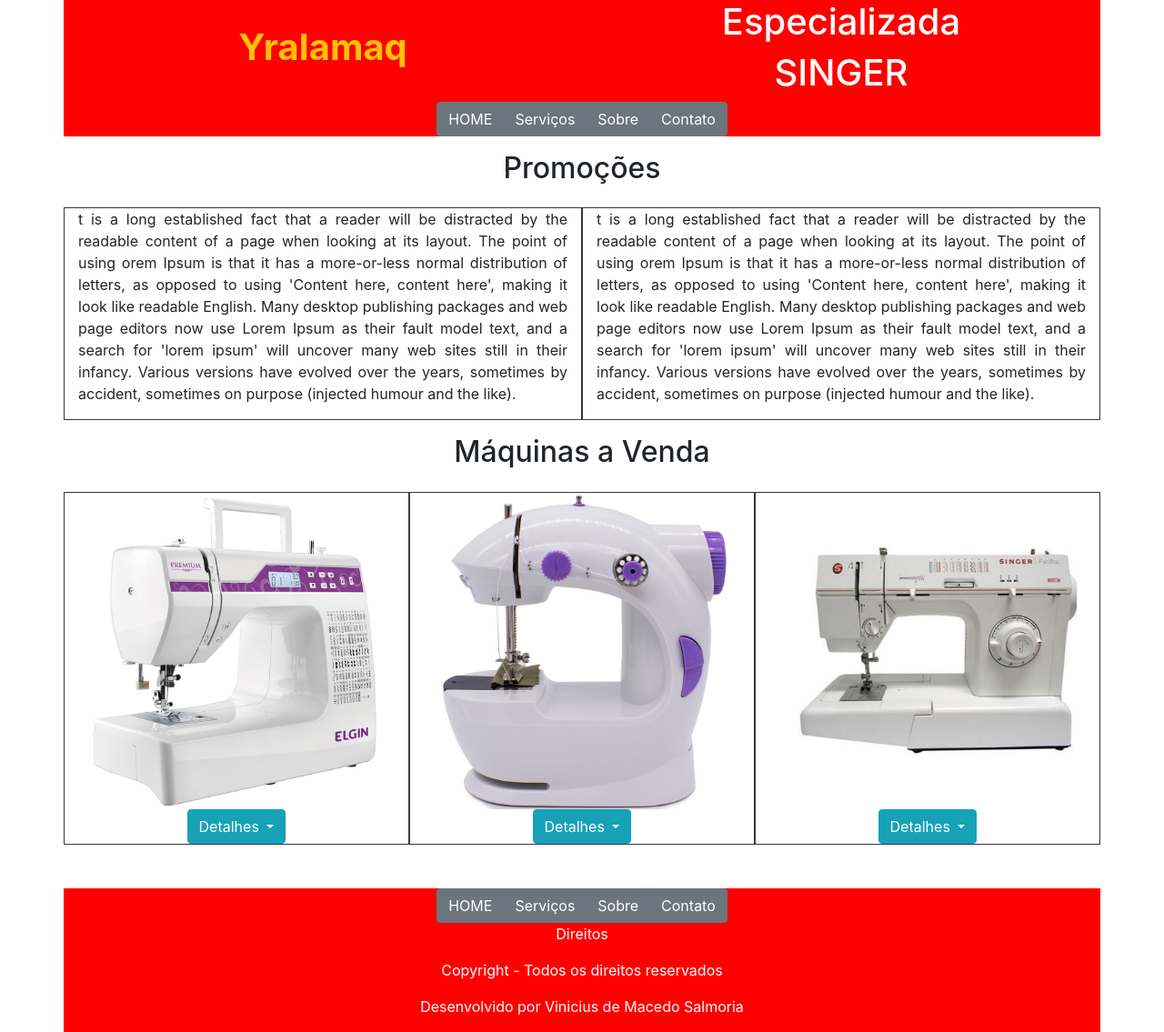
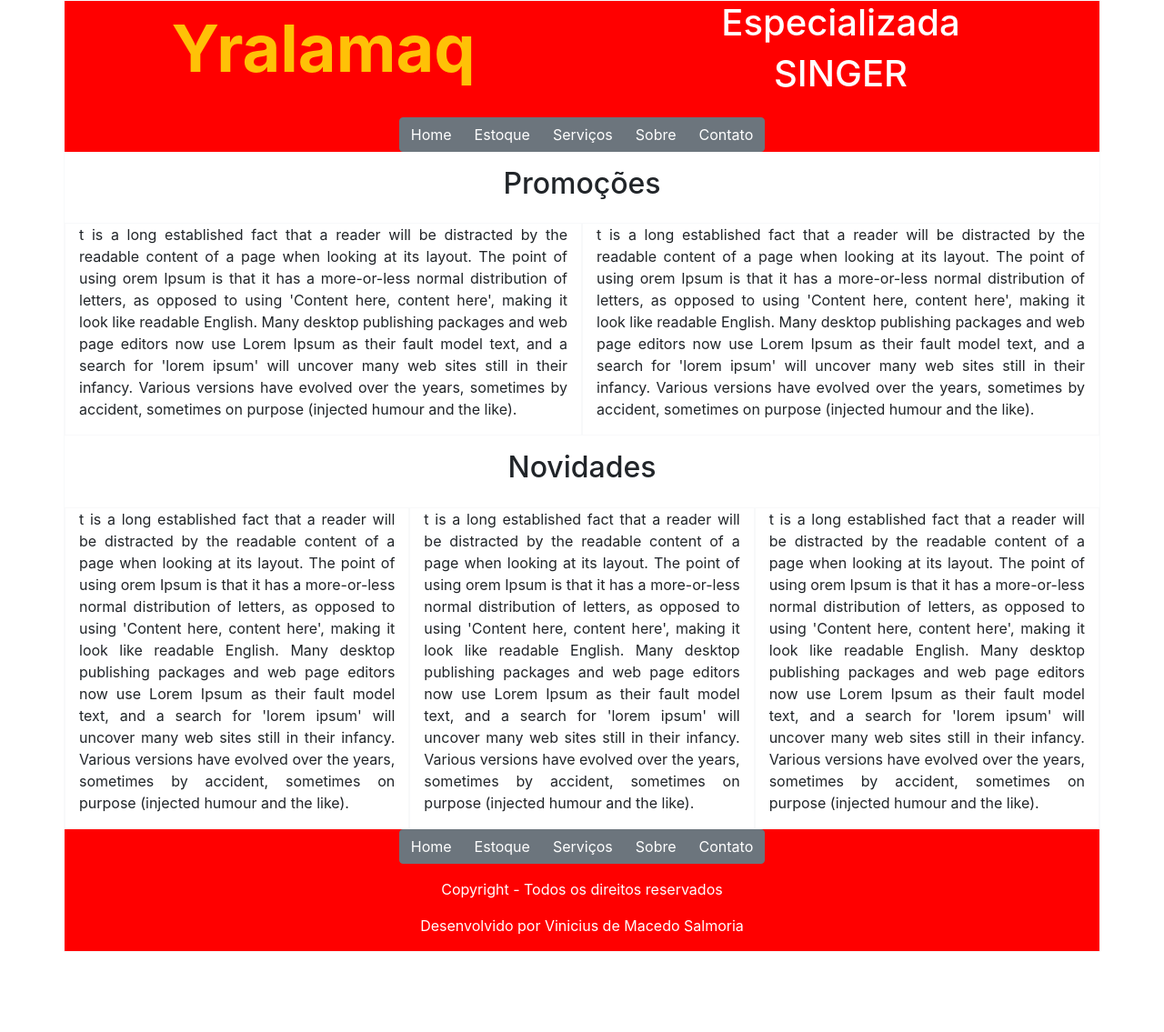
Before and after one commit to VinaMacSal/yralamaq, a plain HTML site: page index.html in a window 1280 px wide. Shown: the whole page at 91% size. After the commit the page ends 1047 px from the top, so only its background shows below. Drawn offline with Linux system fonts and the light colour scheme.

Commit message:
Alterado Index

```diff
--- a/index.html
+++ b/index.html
@@ -7,37 +7,34 @@
 	<title>Yralamaq</title>
 </head>
 <body>
-    <div class="container">
+    <div class="container border border-light">
         <div class="row text-center" style="background-color:red">
             <div class="col-sm-12 col-md-6 align-self-center">
-                <p class="text-warning font-weight-bold h1">Yralamaq</p>
+                <h1 class="text-warning font-weight-bold display-3">Yralamaq</h1>
             </div>
             <div class="col-sm-12 col-md-6">
                 <p class="text-white h1">Especializada</p>
                 <p class="text-white h1">SINGER</p>
             </div>
         </div>
-    </div>
-    <div class="container">
         <div class="row text-center" style="background-color:red">
-            <div class="col-md-12 col-sm-12">
+            <div class="col-md-12 col-sm-12 mt-3">
                 <div class="btn-group align-self-center" role="group" aria-label="Basic example">
-                    <button type="button" class="btn btn-secondary">HOME</button>
-                    <button type="button" class="btn btn-secondary">Serviços</button>
-                    <button type="button" class="btn btn-secondary">Sobre</button>
-                    <button type="button" class="btn btn-secondary">Contato</button>
+                    <a class="btn btn-secondary" href="/index.html" role="button">Home</a>
+                    <a class="btn btn-secondary" href="#" role="button">Estoque</a>
+                    <a class="btn btn-secondary" href="#" role="button">Serviços</a>
+                    <a class="btn btn-secondary" href="#" role="button">Sobre</a>
+                    <a class="btn btn-secondary" href="#" role="button">Contato</a>
                 </div>
             </div>
         </div>
-    </div>
-    <div class="container">
-        <div class="row text-center m-3">
+        <div class="row text-center mt-3 mb-3">
             <div class="col-12">
-                <p class="h2">Promoções</p>
+                <h2>Promoções</h2>
             </div>
         </div>
         <div class="row text-center">
-            <div class="col-sm-12 col-md-6 text-justify table-bordered border-dark">
+            <div class="col-sm-12 col-md-6 text-justify border border-light">
                 <p>
                 t is a long established fact that a reader will be distracted by the readable
                 content of a page when looking at its layout. The point of using orem Ipsum is
@@ -49,7 +46,7 @@
                 (injected humour and the like).
                 </p>
             </div>
-            <div class="col-sm-12 col-md-6 text-justify table-bordered border-dark">
+            <div class="col-sm-12 col-md-6 text-justify border border-light">
                 <p>
                 t is a long established fact that a reader will be distracted by the readable
                 content of a page when looking at its layout. The point of using orem Ipsum is
@@ -62,92 +59,64 @@
                 </p>
             </div>
         </div>
-    </div>
-    <div class="container">
-        <div class="row text-center m-3">
+        <div class="row text-center mt-3 mb-3">
             <div class="col-12">
-                <p class="h2">Máquinas a Venda</p>
+                <h2>Novidades</h2>
             </div>
         </div>
         <div class="row text-center">
-            <div class="col-sm-12 col-md-4 table-bordered border-dark">
-                <img class="img-fluid rounded" src="img\maquina1.jpg" alt="Maquina1">
-                <div class="dropdown">
-                <a class="btn btn-info dropdown-toggle" href="#" role="button" id="dropdownMenuLink" data-toggle="dropdown" aria-haspopup="true" aria-expanded="false">
-                Detalhes
-                </a>
-                <div class="dropdown-menu p-4 text-muted" style="max-width: 200px;">
+            <div class="col-sm-4 col-12 text-justify border border-light">
                 <p>
-                        Nome: Xureta.
+                t is a long established fact that a reader will be distracted by the readable
+                content of a page when looking at its layout. The point of using orem Ipsum is
+                that it has a more-or-less normal distribution of letters, as opposed to using
+                'Content here, content here', making it look like readable English. Many desktop
+                publishing packages and web page editors now use Lorem Ipsum as their fault model
+                text, and a search for 'lorem ipsum' will uncover many web sites still in their infancy.
+                Various versions have evolved over the years, sometimes by accident, sometimes on purpose
+                (injected humour and the like).
                 </p>
+            </div>
+            <div class="col-sm-4 col-12 text-justify border border-light">
                 <p>
-                        Preço: R$ 2000,00.
+                t is a long established fact that a reader will be distracted by the readable
+                content of a page when looking at its layout. The point of using orem Ipsum is
+                that it has a more-or-less normal distribution of letters, as opposed to using
+                'Content here, content here', making it look like readable English. Many desktop
+                publishing packages and web page editors now use Lorem Ipsum as their fault model
+                text, and a search for 'lorem ipsum' will uncover many web sites still in their infancy.
+                Various versions have evolved over the years, sometimes by accident, sometimes on purpose
+                (injected humour and the like).
+                </p>
+            </div>
+            <div class="col-sm-4 col-12 text-justify border border-light">
                 <p>
-                    </p>
-                        Adiconal:
+                t is a long established fact that a reader will be distracted by the readable
+                content of a page when looking at its layout. The point of using orem Ipsum is
+                that it has a more-or-less normal distribution of letters, as opposed to using
+                'Content here, content here', making it look like readable English. Many desktop
+                publishing packages and web page editors now use Lorem Ipsum as their fault model
+                text, and a search for 'lorem ipsum' will uncover many web sites still in their infancy.
+                Various versions have evolved over the years, sometimes by accident, sometimes on purpose
+                (injected humour and the like).
                 </p>
             </div>
         </div>
-        </div>
-             <div class="col-sm-12 col-md-4 table-bordered border-dark">
-                <img class="img-fluid rounded" src="img\maquina4.jpg" alt="Maquina4">
-                <div class="dropdown">
-                <a class="btn btn-info dropdown-toggle" href="#" role="button" id="dropdownMenuLink" data-toggle="dropdown" aria-haspopup="true" aria-expanded="false">
-                Detalhes
-                </a>
-                <div class="dropdown-menu p-4 text-muted" style="max-width: 200px;">
-                    <p>
-                        Nome: Xureta.
-                    </p>
-                    <p>
-                        Preço: R$ 2000,00.
-                    <p>
-                    </p>
-                        Adiconal:
-                    </p>
+       <div class="row text-center" style="background-color:red">
+            <div class="col-md-12 col-sm-12 mb-3">
+                <div class="btn-group align-self-center" role="group" aria-label="Basic example">
+                    <a class="btn btn-secondary" href="/index.html" role="button">Home</a>
+                    <a class="btn btn-secondary" href="#" role="button">Estoque</a>
+                    <a class="btn btn-secondary" href="#" role="button">Serviços</a>
+                    <a class="btn btn-secondary" href="#" role="button">Sobre</a>
+                    <a class="btn btn-secondary" href="#" role="button">Contato</a>
                 </div>
             </div>
         </div>
-             <div class="col-sm-12 col-md-4 table-bordered border-dark">
-                <img class="img-fluid rounded" src="img\maquina3.jpg" alt="Maquina3">
-                <div class="dropdown">
-                <a class="btn btn-info dropdown-toggle" href="#" role="button" id="dropdownMenuLink" data-toggle="dropdown" aria-haspopup="true" aria-expanded="false">
-                Detalhes
-                </a>
-                <div class="dropdown-menu p-4 text-muted" style="max-width: 200px;">
-                    <p>
-                        Nome: Xureta.
-                    </p>
-                    <p>
-                        Preço: R$ 2000,00.
-                    <p>
-                    </p>
-                        Adiconal:
-                    </p>
-                </div>
-            </div>
-            </div>
-        </div>
-    </div>
-    <div class="container mt-5">
-        <div class="row text-center" style="background-color:red">
-            <div class="col-md-12 col-sm-12 col-12 align-self-center">
-                <div class="btn-group" role="group" aria-label="Basic example">
-                    <button type="button" class="btn btn-secondary">HOME</button>
-                    <button type="button" class="btn btn-secondary">Serviços</button>
-                    <button type="button" class="btn btn-secondary">Sobre</button>
-                    <button type="button" class="btn btn-secondary">Contato</button>
-                </div>
-            </div>
-        </div>
-    </div>
-    <div class="container">
         <div class="row text-center" style="background-color:red">
             <div class="col-md-12 align-self-center text-white">
-                <p>Direitos</p>
                 <p>Copyright - Todos os direitos reservados</p>
                 <p>Desenvolvido por Vinicius de Macedo Salmoria</p>
-            </div>
             </div>
         </div>
 </body>
```
Lines whose indentation alone changed are shown as unchanged.
